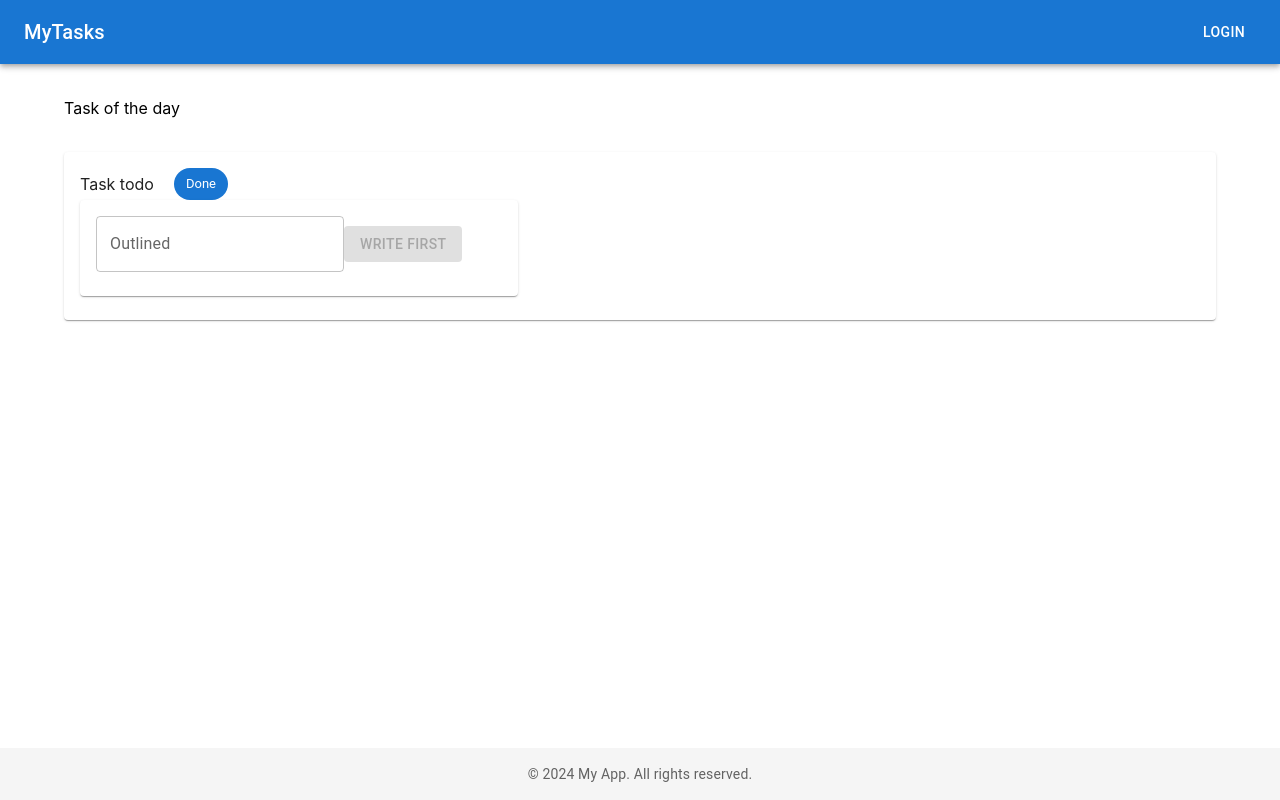
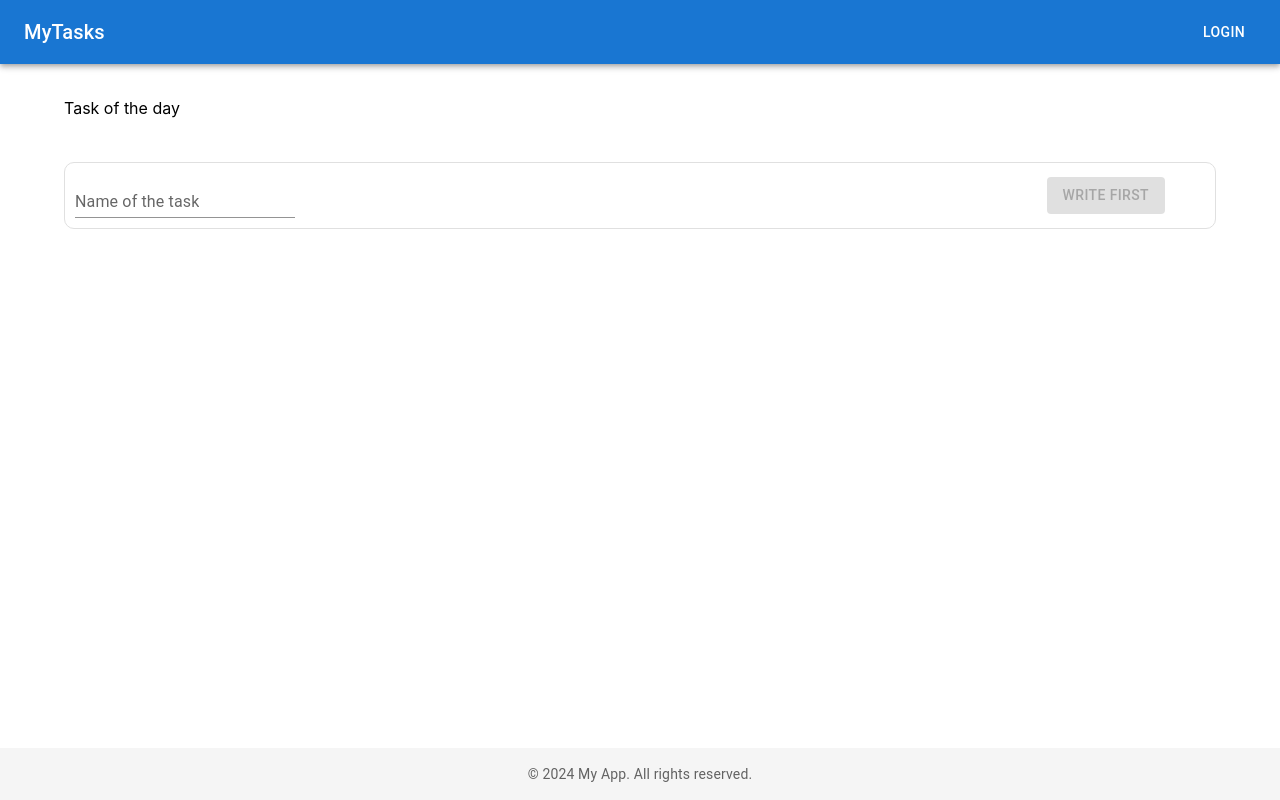
Before and after one commit to lamseck-jonathan/react-todo, a React (Vite) app: page / in a window 1280 px wide. Both pictures are taken after a click on the button "ADD TASKS". Built offline with nearby package versions, Linux system fonts and the light colour scheme; some icons are missing.

Commit message:
creating todoForm

```diff
--- a/src/components/TodoForm.tsx
+++ b/src/components/TodoForm.tsx
@@ -1,11 +1,4 @@
-import {
-	TextField,
-	Button,
-	Card,
-	CardContent,
-	Chip,
-	IconButton,
-} from "@mui/material";
+import { TextField, Button, IconButton } from "@mui/material";
 import CloseIcon from "@mui/icons-material/Close";
 import { Task } from "../interface/task.interface";
 import { useState } from "react";
@@ -14,6 +7,7 @@ interface TodoFormProps {
 	task: Task;
 	onValueChange: (newValue: string) => void;
 	onAddTask: (task: Task) => void;
+	onClose?: () => void;
 }
 
 function TodoToggleButton({ onToggleButton }: { onToggleButton: () => void }) {
@@ -24,18 +18,18 @@ function TodoToggleButton({ onToggleButton }: { onToggleButton: () => void }) {
 	);
 }
 
-function TodoInput({ task, onAddTask, onValueChange }: TodoFormProps) {
+function TodoInput({ task, onAddTask, onValueChange, onClose }: TodoFormProps) {
 	return (
-		<Card>
-			<CardContent>
+		<div className="todo-input">
 			<div className="flex justify-between items-center w-full">
-					<div>
+				<div className="todo-input__left">
 					<TextField
 						id="outlined-basic"
-							label="Outlined"
-							variant="outlined"
+						label="Name of the task"
+						variant="standard"
+						size="small"
+						fullWidth
 						value={task.name}
-							className="w-full"
 						onChange={(e) => onValueChange(e.target.value)}
 					/>
 				</div>
@@ -51,7 +45,7 @@ function TodoInput({ task, onAddTask, onValueChange }: TodoFormProps) {
 						</Button>
 					)}
 
-						<IconButton aria-label="delete">
+					<IconButton onClick={() => onClose?.()} aria-label="delete">
 						<CloseIcon />
 					</IconButton>
 					{/*
@@ -65,8 +59,7 @@ function TodoInput({ task, onAddTask, onValueChange }: TodoFormProps) {
 						</Button> */}
 				</div>
 			</div>
-			</CardContent>
-		</Card>
+		</div>
 	);
 }
 
@@ -81,31 +74,18 @@ const TodoForm: React.FC<TodoFormProps> = ({
 		setShowInput(!showInput);
 	}
 	return (
-		<Card>
-			<CardContent>
-				<div className="flex items-center w-full">
-					<div>Task todo</div>
-					<Chip
-						style={{
-							marginLeft: "20px",
-						}}
-						label="Done"
-						color="primary"
-					/>
-				</div>
 		<div className="flex justify-between items-center w-full">
 			{showInput ? (
 				<TodoInput
 					task={task}
 					onAddTask={onAddTask}
 					onValueChange={onValueChange}
+					onClose={handleToggle}
 				/>
 			) : (
 				<TodoToggleButton onToggleButton={handleToggle} />
 			)}
 		</div>
-			</CardContent>
-		</Card>
 	);
 };
 
```
Lines whose indentation alone changed are shown as unchanged.
